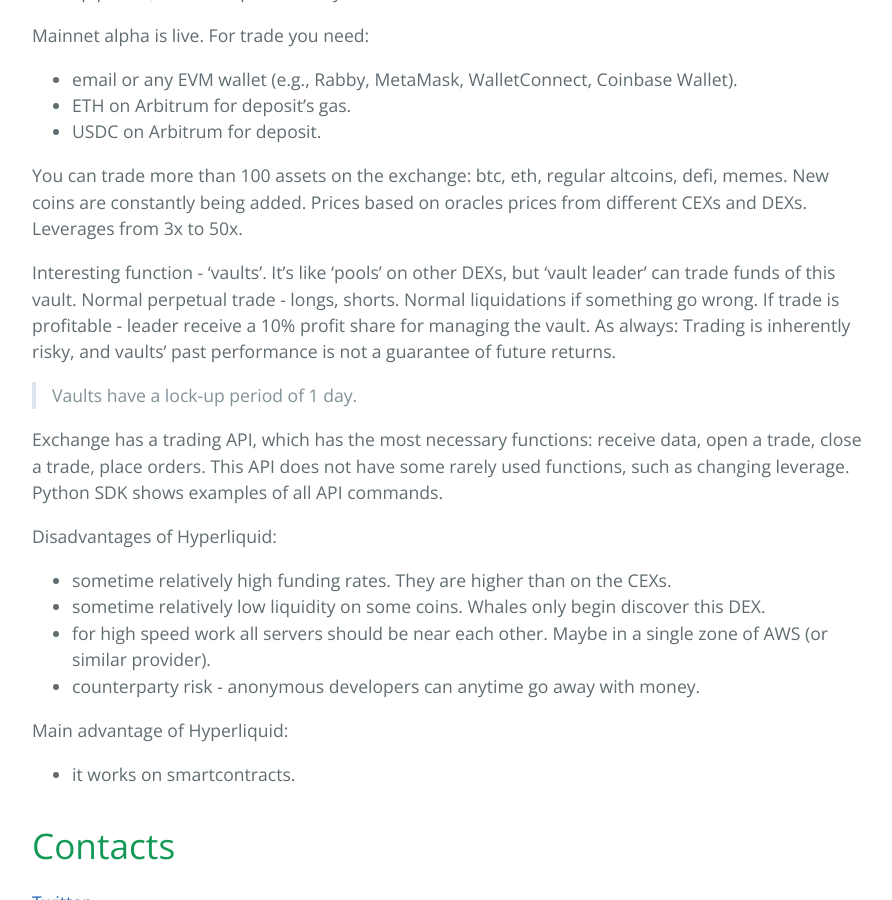
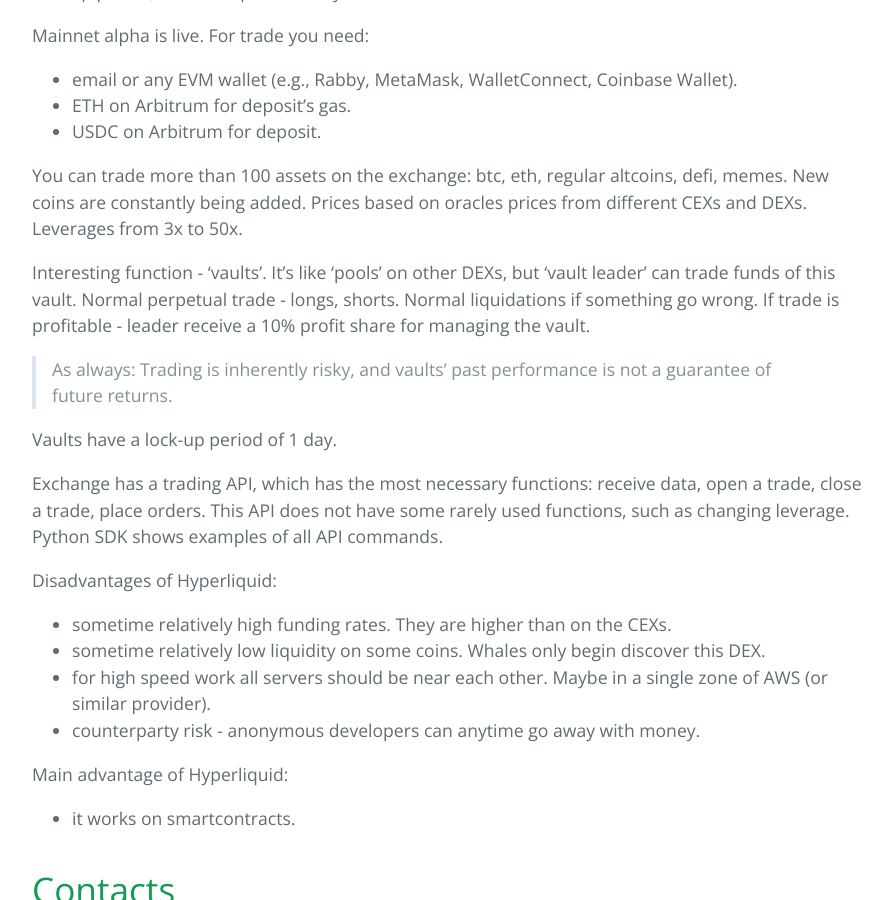
Before and after one commit to sergeyen7/sergeyen7.github.io, a Jekyll site: the page built from index.md, in a window 1280 px wide and 900 px high, scrolled down 5081 px. Shown: the whole window, without its empty margins (192-1084 px from the left). Built offline with Jekyll 4.4.1, drawn with Linux system fonts in a browser that asks for light colours.

```diff
--- a/index.md
+++ b/index.md
@@ -149,9 +149,11 @@ Mainnet alpha is live. For trade you need:
 
 You can trade more than 100 assets on the exchange: btc, eth, regular altcoins, defi, memes. New coins are constantly being added. Prices based on oracles prices from different CEXs and DEXs. Leverages from 3x to 50x.
 
-Interesting function - 'vaults'. It's like 'pools' on other DEXs, but 'vault leader' can trade funds of this vault. Normal perpetual trade - longs, shorts. Normal liquidations if something go wrong. If trade is profitable - leader receive a 10% profit share for managing the vault. As always: Trading is inherently risky, and vaults’ past performance is not a guarantee of future returns.
+Interesting function - 'vaults'. It's like 'pools' on other DEXs, but 'vault leader' can trade funds of this vault. Normal perpetual trade - longs, shorts. Normal liquidations if something go wrong. If trade is profitable - leader receive a 10% profit share for managing the vault.
 
-> Vaults have a lock-up period of 1 day.
+> As always: Trading is inherently risky, and vaults’ past performance is not a guarantee of future returns.
+
+Vaults have a lock-up period of 1 day.
 
 Exchange has a trading API, which has the most necessary functions: receive data, open a trade, close a trade, place orders. This API does not have some rarely used functions, such as changing leverage. Python SDK shows examples of all API commands.
 
```
